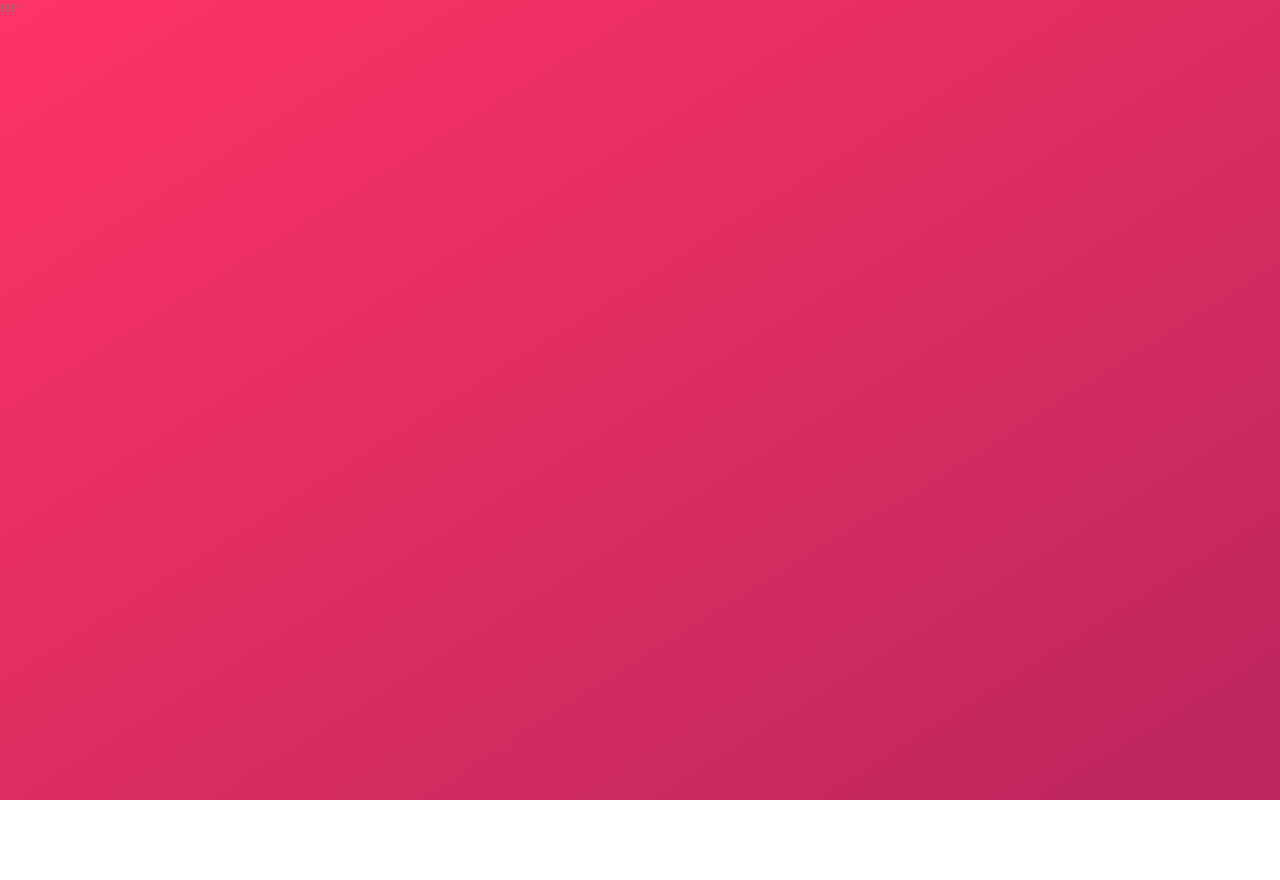
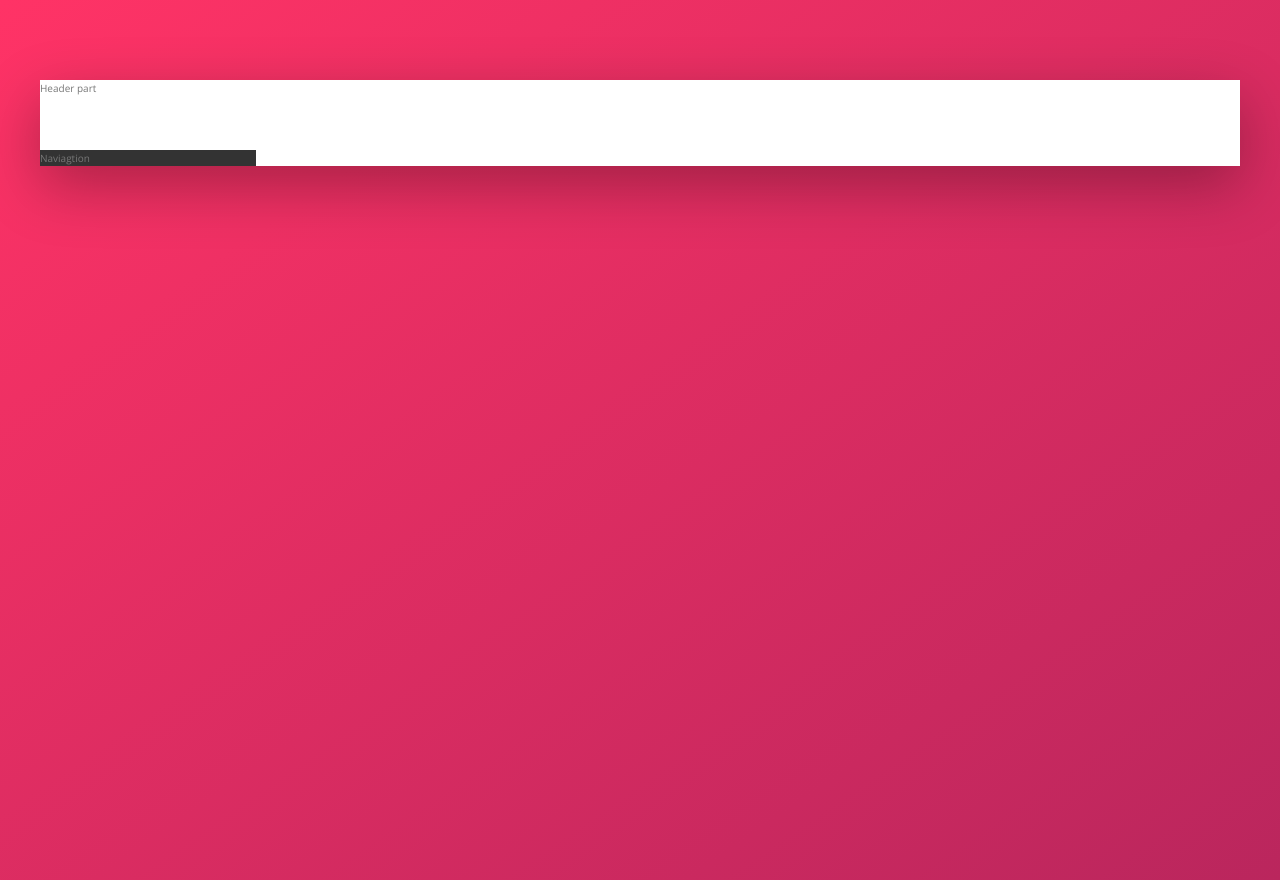
Before and after one commit to patryk-pi/Trillo_WebPage, a website built with Parcel: page index.html in a window 1280 px wide. Before the commit the page ends 800 px from the top, so only its background shows below. Built offline with nearby package versions, Linux system fonts and the light colour scheme.

Commit message:
overall layout

```diff
--- a/index.html
+++ b/index.html
@@ -11,6 +11,14 @@
         <title>trillo &mdash; Your all-in-one booking app</title>
     </head>
     <body>
-       <p>TEST</p>
+       <div class="container">
+           <header class="header">
+               Header part
+           </header>
+           <div class="content">
+               <nav class="sidebar">Naviagtion</nav>
+               <main class="hotel-view"></main>
+           </div>
+       </div>
     </body>
 </html>
--- a/sass/_base.scss
+++ b/sass/_base.scss
@@ -29,6 +29,8 @@ Grey dark 3: #999
   --color-grey-dark-1: #333;
   --color-grey-dark-2: #777;
   --color-grey-dark-3: #999;
+
+  --shadow-dark: 0 2rem 6rem rgba(0,0,0, .3);
 }
 
 * {
--- a/sass/_layout.scss
+++ b/sass/_layout.scss
@@ -0,0 +1,28 @@
+.container {
+  max-width: 120rem;
+  margin: 8rem auto;
+  background-color: var(--color-grey-light-1);
+  box-shadow: var(--shadow-dark);
+
+}
+
+.header {
+  height: 7rem;
+  background-color: #fff;
+  border-bottom: var(--color-grey-light-2);
+}
+
+.content {
+  display: flex;
+}
+
+.sidebar {
+  background-color: var(--color-grey-dark-1);
+
+  flex: 0 0 18%;
+}
+
+.hotel-view {
+  background-color: #fff;
+  flex: 1;
+}
```
